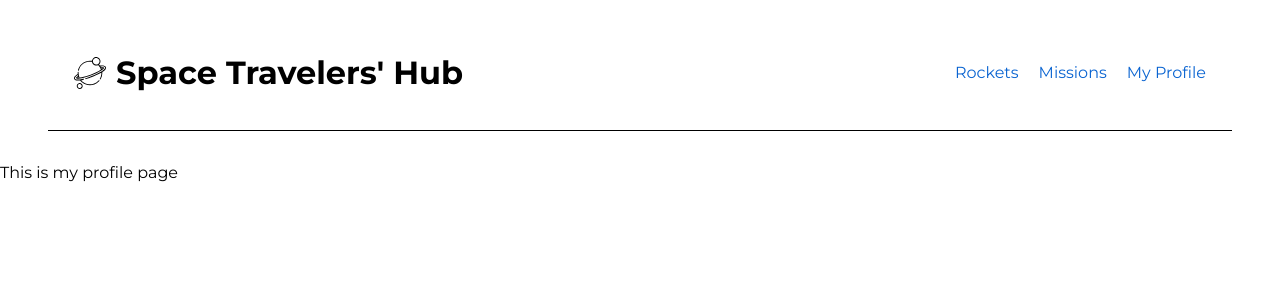
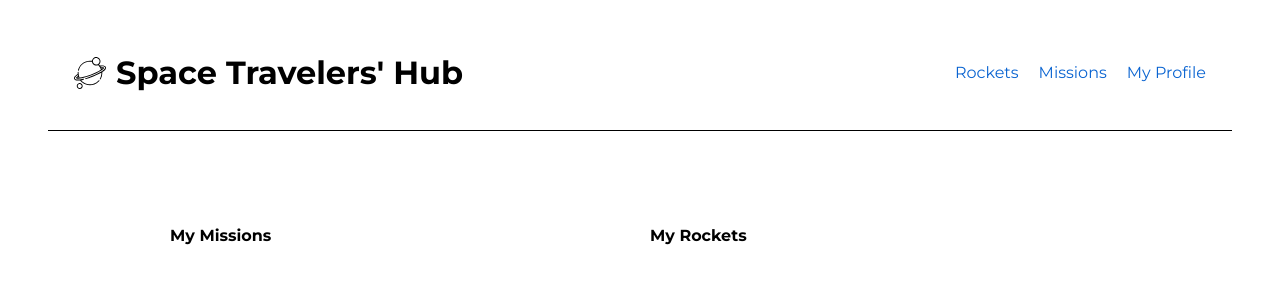
Before and after one commit to hienphan0111/Space-Travelers-Hub, a React (Create React App) app: page /my-profile in a window 1280 px wide. Shown: the top 300 px of the page. Built offline with nearby package versions, Linux system fonts and the light colour scheme.

Commit message:
Add show missions and rockets booked method on my profile route

```diff
--- a/src/components/Mission.component.jsx
+++ b/src/components/Mission.component.jsx
@@ -15,6 +15,7 @@ function Mission({ mission }) {
 
   const joinHandler = (e) => {
     const { id } = e.target;
+    console.log(id);
     dispatch(joinMission(id));
   };
 
@@ -27,10 +28,7 @@ function Mission({ mission }) {
       <h3 className="t-cell">{missionName}</h3>
       <span className="t-cell">{description}</span>
       <span className="t-cell center">
-        <button
-          id={missionId}
-          type="button"
-          onClick={joinHandler}
+        <span
           style={
             reserved ? {
               backgroundColor: 'lightBlue',
@@ -44,12 +42,12 @@ function Mission({ mission }) {
           }
         >
           {reserved ? 'Active Member' : 'NOT A MEMBER'}
-        </button>
+        </span>
       </span>
       <span className="t-cell center">
         <button
           type="button"
-          onClick={leaveHandler}
+          onClick={reserved ? leaveHandler : joinHandler}
           id={missionId}
           style={
             reserved ? {
--- a/src/routes/missions.route.jsx
+++ b/src/routes/missions.route.jsx
@@ -7,7 +7,6 @@ import './styles.routes/missions.styles.scss';
 function Missions() {
   const dispatch = useDispatch();
   const { missions, status } = useSelector((state) => state.missions);
-  console.log(missions);
   useEffect(() => {
     if (status === 'update') {
       // eslint-disable-next-line
--- a/src/routes/myProfile.route.jsx
+++ b/src/routes/myProfile.route.jsx
@@ -1,7 +1,35 @@
+import { useSelector } from 'react-redux';
+import './styles.routes/myProfile.styles.scss';
+
 function MyProfile() {
+  const { missions } = useSelector((state) => state.missions);
+  const { rockets } = useSelector((state) => state.rockets);
+
+  const missionsJoined = missions.filter((mission) => mission.reserved);
+  const rocketsBooked = rockets.filter((rocket) => rocket.reserved);
+
   return (
-    <div>
-      <p>This is my profile page</p>
+    <div className="profile-container">
+      <div className="mission-joined">
+        <h4>My Missions</h4>
+        <div className="mis-list">
+          {
+            missionsJoined.map((mission) => (
+              <span key={mission.missionId} className="m-item">{mission.missionName}</span>
+            ))
+          }
+        </div>
+      </div>
+      <div className="rockets-booked">
+        <h4>My Rockets</h4>
+        <div className="rockets-container">
+          {
+            rocketsBooked.map((rocket) => (
+              <span key={rocket.id} className="r-item">{rocket.name}</span>
+            ))
+          }
+        </div>
+      </div>
     </div>
   );
 }
--- a/src/routes/styles.routes/myProfile.styles.scss
+++ b/src/routes/styles.routes/myProfile.styles.scss
@@ -1,3 +1,28 @@
-.my-profile {
-  margin: 0;
+.profile-container {
+  display: grid;
+  grid-template-columns: 1fr 1fr;
+  margin: 3rem 10rem;
+
+  .mission-joined {
+    margin: 10px;
+
+    .mis-list {
+      display: flex;
+      flex-direction: column;
+    }
+
+    .m-item {
+      padding: 10px 0 30px 20px;
+      border: 0.5px solid #414040d0;
+      border-bottom: none;
+    }
+
+    .m-item:last-child {
+      border-bottom: 0.5px solid #414040d0;
+    }
+  }
+
+  .rockets-booked {
+    margin: 10px;
+  }
 }
```
